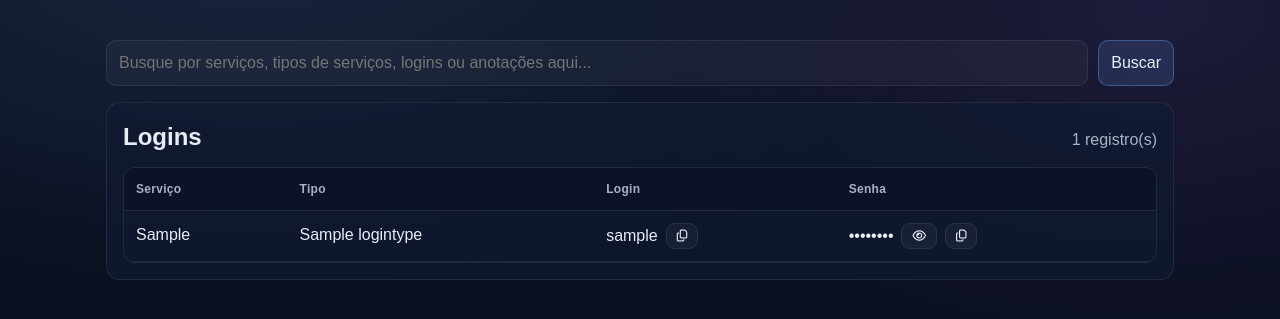
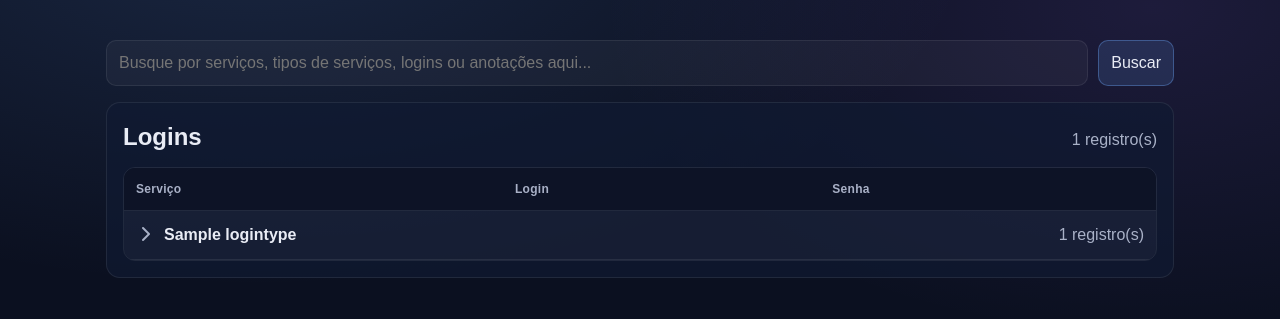
Before and after one commit to gabriel-pagani/kryptex, a Django app: page / in a window 1280 px wide. Shown: the part 73-392 px from the top of the page. Run offline with Django 5.2, Linux system fonts and the light colour scheme; a user stored in the database is signed in; tables that the repository leaves empty hold one stand-in row (values such as "Sample post"); some libraries are stand-ins or nearby versions.

Commit message:
feat: enhance home view to group logins

```diff
--- a/app/views.py
+++ b/app/views.py
@@ -11,7 +11,7 @@ def home_view(request):
     logins = (
         Logins.objects.select_related("type")
         .all()
-        .order_by("service")
+        .order_by("type__title", "service")
     )
 
     if q:
@@ -22,4 +22,17 @@ def home_view(request):
             | Q(notes__icontains=q)
         )
 
-    return render(request, "index.html", {"logins": logins, "q": q})
+    groups_map = {}
+    for item in logins:
+        title = item.type.title if item.type else "• • •"
+        groups_map.setdefault(title, []).append(item)
+
+    groups = [{"title": title, "items": items} for title, items in sorted(groups_map.items(), key=lambda x: x[0].lower())]
+
+    total_count = sum(len(g["items"]) for g in groups)
+
+    return render(
+        request,
+        "index.html",
+        {"groups": groups, "q": q, "total_count": total_count},
+    )
--- a/static/css/index.css
+++ b/static/css/index.css
@@ -212,3 +212,37 @@ body::-webkit-scrollbar {
   height: 0;
   display: none;
 }
+
+.folderRow td {
+  padding: 10px 12px;
+  background: rgba(255, 255, 255, 0.03);
+  border-bottom: 1px solid var(--border);
+}
+
+.folderRow {
+  cursor: pointer;
+}
+
+.folderRow__content {
+  display: flex;
+  align-items: center;
+  gap: 10px;
+}
+
+.folderRow__icon {
+  width: 18px;
+  text-align: center;
+  color: var(--muted);
+}
+
+.folderRow__title {
+  flex: 0 1 auto;
+}
+
+.folderRow__count {
+  margin-left: auto;
+}
+
+.loginRow.is-hidden {
+  display: none;
+}
--- a/static/js/index.js
+++ b/static/js/index.js
@@ -1,4 +1,41 @@
 (function () {
+  const FOLDER_STATE_KEY = "kryptex.folderState.v1";
+
+  function isSearchMode() {
+    const q = new URLSearchParams(window.location.search).get("q");
+    return !!(q && q.trim());
+  }
+
+  function loadFolderState() {
+    try {
+      const raw = localStorage.getItem(FOLDER_STATE_KEY);
+      return raw ? JSON.parse(raw) : {};
+    } catch {
+      return {};
+    }
+  }
+
+  function saveFolderState(state) {
+    try {
+      localStorage.setItem(FOLDER_STATE_KEY, JSON.stringify(state || {}));
+    } catch {
+      // ignora
+    }
+  }
+
+  function getFolderRows() {
+    return Array.from(document.querySelectorAll(".js-folder"));
+  }
+
+  function getFolderGroupId(folderRow) {
+    return folderRow.getAttribute("data-group");
+  }
+
+  function setExpanded(folderRow, expanded) {
+    folderRow.setAttribute("aria-expanded", String(!!expanded));
+    syncFolderUI(folderRow);
+  }
+
   async function copyText(text) {
     try {
       await navigator.clipboard.writeText(text);
@@ -62,7 +99,64 @@
       : '<i class="fa-regular fa-eye"></i>';
   }
 
+  function syncFolderUI(folderRow) {
+    const group = folderRow.getAttribute("data-group");
+    if (group == null) return;
+
+    const expanded = folderRow.getAttribute("aria-expanded") === "true";
+
+    const iconWrap = folderRow.querySelector(".folderRow__icon");
+    if (iconWrap) {
+      iconWrap.innerHTML = expanded
+        ? '<i class="fa-solid fa-chevron-down"></i>'
+        : '<i class="fa-solid fa-chevron-right"></i>';
+    }
+
+    document
+      .querySelectorAll(`.js-login-row[data-group="${group}"]`)
+      .forEach((tr) => tr.classList.toggle("is-hidden", !expanded));
+  }
+
+  const searching = isSearchMode();
+
+  function toggleFolder(folderRow) {
+    const group = getFolderGroupId(folderRow);
+    if (group == null) return;
+
+    const expanded = folderRow.getAttribute("aria-expanded") === "true";
+    const nextExpanded = !expanded;
+
+    setExpanded(folderRow, nextExpanded);
+
+    // Só persiste fora do modo de busca (para "voltar ao estado anterior")
+    if (!searching) {
+      const state = loadFolderState();
+      state[group] = nextExpanded;
+      saveFolderState(state);
+    }
+  }
+
+  if (searching) {
+    getFolderRows().forEach((row) => setExpanded(row, true));
+  } else {
+    const state = loadFolderState();
+    getFolderRows().forEach((row) => {
+      const group = getFolderGroupId(row);
+      const expanded = group != null ? !!state[group] : false;
+      setExpanded(row, expanded);
+    });
+  }
+
+  // garante ícone/linhas consistentes no carregamento
+  document.querySelectorAll(".js-folder").forEach((row) => syncFolderUI(row));
+
   document.addEventListener("click", async (ev) => {
+    const folder = ev.target.closest(".js-folder");
+    if (folder) {
+      toggleFolder(folder);
+      return;
+    }
+
     const toggleBtn = ev.target.closest(".js-toggle-secret");
     if (toggleBtn) {
       toggleSecret(toggleBtn);
--- a/templates/index.html
+++ b/templates/index.html
@@ -42,7 +42,7 @@
       <section class="card">
         <div class="card__header">
           <h2>Logins</h2>
-          <span class="muted">{{ logins|length }} registro(s)</span>
+          <span class="muted">{{ total_count }} registro(s)</span>
         </div>
 
         <div class="tableWrap">
@@ -50,16 +50,29 @@
             <thead>
               <tr>
                 <th>Serviço</th>
-                <th>Tipo</th>
                 <th>Login</th>
                 <th>Senha</th>
               </tr>
             </thead>
+
             <tbody>
-              {% for item in logins %}
-                <tr>
+              {% for group in groups %}
+                <tr class="folderRow js-folder" data-group="{{ forloop.counter0 }}" aria-expanded="false">
+                  <td colspan="3">
+                    <div class="folderRow__content">
+                      <span class="folderRow__icon" aria-hidden="true">
+                        <i class="fa-solid fa-chevron-right"></i>
+                      </span>
+                      <strong class="folderRow__title">{{ group.title }}</strong>
+                      <span class="muted folderRow__count">{{ group.items|length }} registro(s)</span>
+                    </div>
+                  </td>
+                </tr>
+
+                {% for item in group.items %}
+                  <tr class="loginRow js-login-row is-hidden" data-group="{{ forloop.parentloop.counter0 }}">
                     <td>{{ item.service }}</td>
-                  <td>{{ item.type.title|default:"—" }}</td>
+
                     <td>
                       <div class="cellActions">
                         <div>{{ item.login }}</div>
@@ -68,6 +81,7 @@
                         </button>
                       </div>
                     </td>
+
                     <td>
                       <div class="cellActions">
                         <div
@@ -96,9 +110,10 @@
                       </div>
                     </td>
                   </tr>
+                {% endfor %}
               {% empty %}
                 <tr>
-                  <td colspan="5" class="muted">Nenhum login encontrado.</td>
+                  <td colspan="3" class="muted">Nenhum login encontrado.</td>
                 </tr>
               {% endfor %}
             </tbody>
```
Lines whose indentation alone changed are shown as unchanged.
